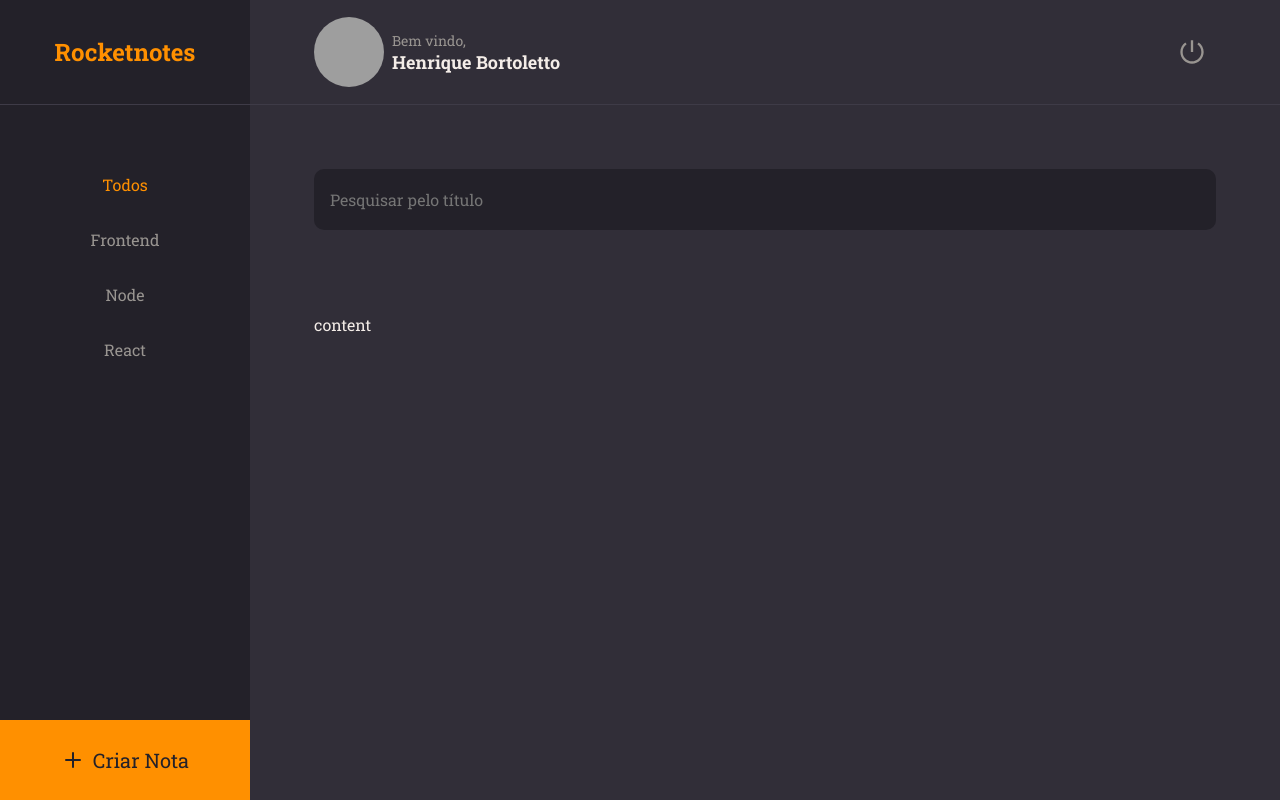
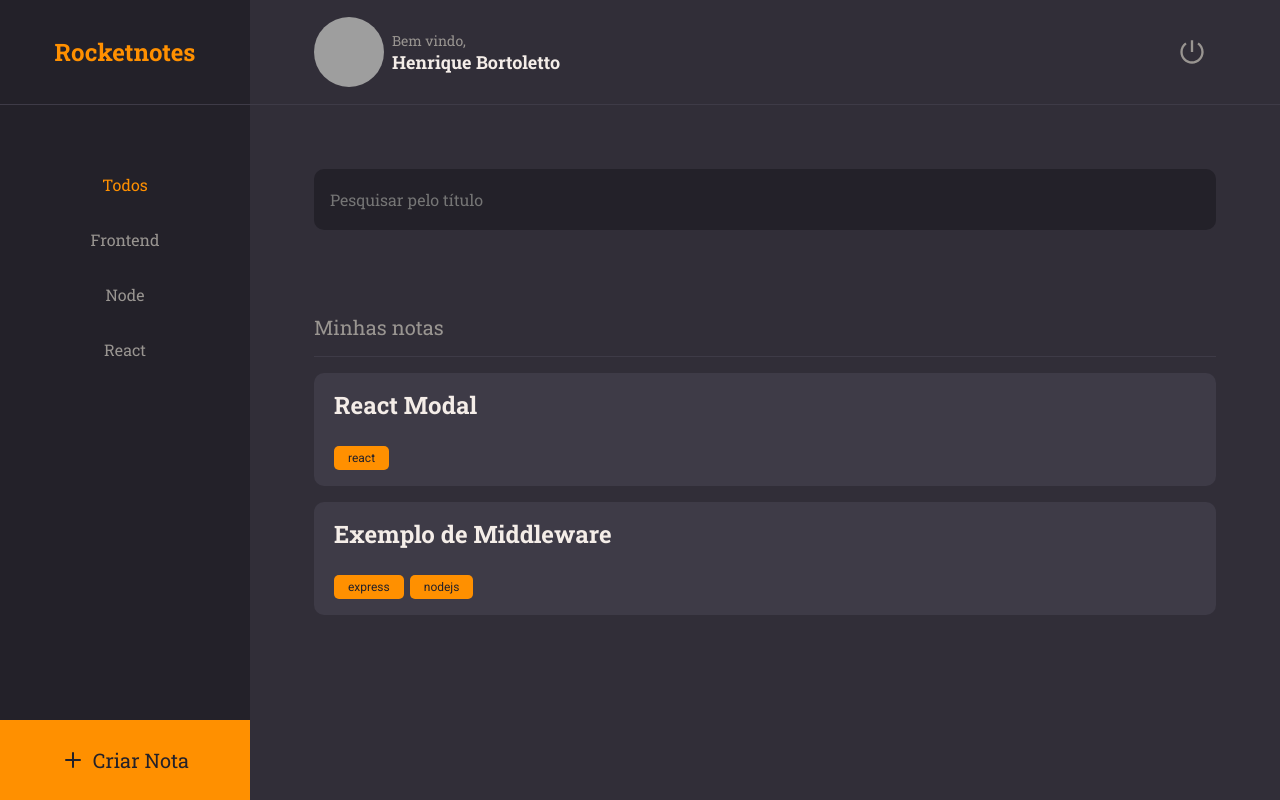
Before and after one commit to henriquebortoletto/notes-frontend, a React (Vite) app: page / in a window 1280 px wide. Built offline with nearby package versions, Linux system fonts and the light colour scheme; grey boxes are pictures that could not be loaded.

Commit message:
feat: criacao do componente de nota

```diff
--- /dev/null
+++ b/src/components/Note/index.tsx
@@ -0,0 +1,18 @@
+import Tag from "@/components/Tag";
+import * as S from "./styles";
+
+interface NoteProps {
+  title: string;
+  tags: string[];
+}
+
+const Note = ({ title, tags }: NoteProps) => (
+  <S.Wrapper>
+    <S.Title>{title}</S.Title>
+    {tags.map((tag) => (
+      <Tag key={tag} title={tag} />
+    ))}
+  </S.Wrapper>
+);
+
+export default Note;
--- /dev/null
+++ b/src/components/Note/styles.ts
@@ -0,0 +1,27 @@
+import styled, { css } from "styled-components";
+
+export const Wrapper = styled.button`
+  text-align: left;
+
+  width: 100%;
+  border-radius: 10px;
+  padding: 1.6rem 2rem;
+
+  &:not(:last-child) {
+    margin-bottom: 1.6rem;
+  }
+
+  ${({ theme }) => css`
+    background-color: ${theme.colors.gray[700]};
+  `}
+`;
+
+export const Title = styled.h3`
+  margin-bottom: 2.4rem;
+
+  ${({ theme }) => css`
+    font-size: ${theme.font.sizes.big};
+    font-weight: ${theme.font.weight.bold};
+    color: ${theme.colors.gray[100]};
+  `}
+`;
--- a/src/components/Section/styles.ts
+++ b/src/components/Section/styles.ts
@@ -1,6 +1,6 @@
 import styled, { css } from "styled-components";
 
-export const Wrapper = styled.section`
+export const Wrapper = styled.div`
   margin-bottom: 4rem;
 `;
 
--- a/src/pages/Home/index.tsx
+++ b/src/pages/Home/index.tsx
@@ -3,6 +3,8 @@ import { FiPlus } from "react-icons/fi";
 import Header from "@/components/Header";
 import ButtonText from "@/components/ButtonText";
 import Input from "@/components/Input";
+import Section from "@/components/Section";
+import Note from "@/components/Note";
 
 import * as S from "./styles";
 
@@ -31,7 +33,12 @@ const Home = () => (
     <S.Search>
       <Input type="text" placeholder="Pesquisar pelo título" />
     </S.Search>
-    <S.Content>content</S.Content>
+    <S.Content>
+      <Section title="Minhas notas">
+        <Note title="React Modal" tags={["react"]} />
+        <Note title="Exemplo de Middleware" tags={["express", "nodejs"]} />
+      </Section>
+    </S.Content>
     <S.NewNote>
       <FiPlus size={24} />
       Criar Nota
--- a/src/pages/Home/styles.ts
+++ b/src/pages/Home/styles.ts
@@ -57,12 +57,13 @@ export const Item = styled.li`
 
 export const Search = styled.section`
   grid-area: search;
-  margin: 6.4rem 6.4rem 8.4rem;
+  padding: 6.4rem 6.4rem 8.4rem;
 `;
 
 export const Content = styled.section`
   grid-area: content;
-  margin: 0 6.4rem 6.4rem;
+  padding-inline: 6.4rem;
+  overflow-y: auto;
 `;
 
 export const NewNote = styled.button`
```
